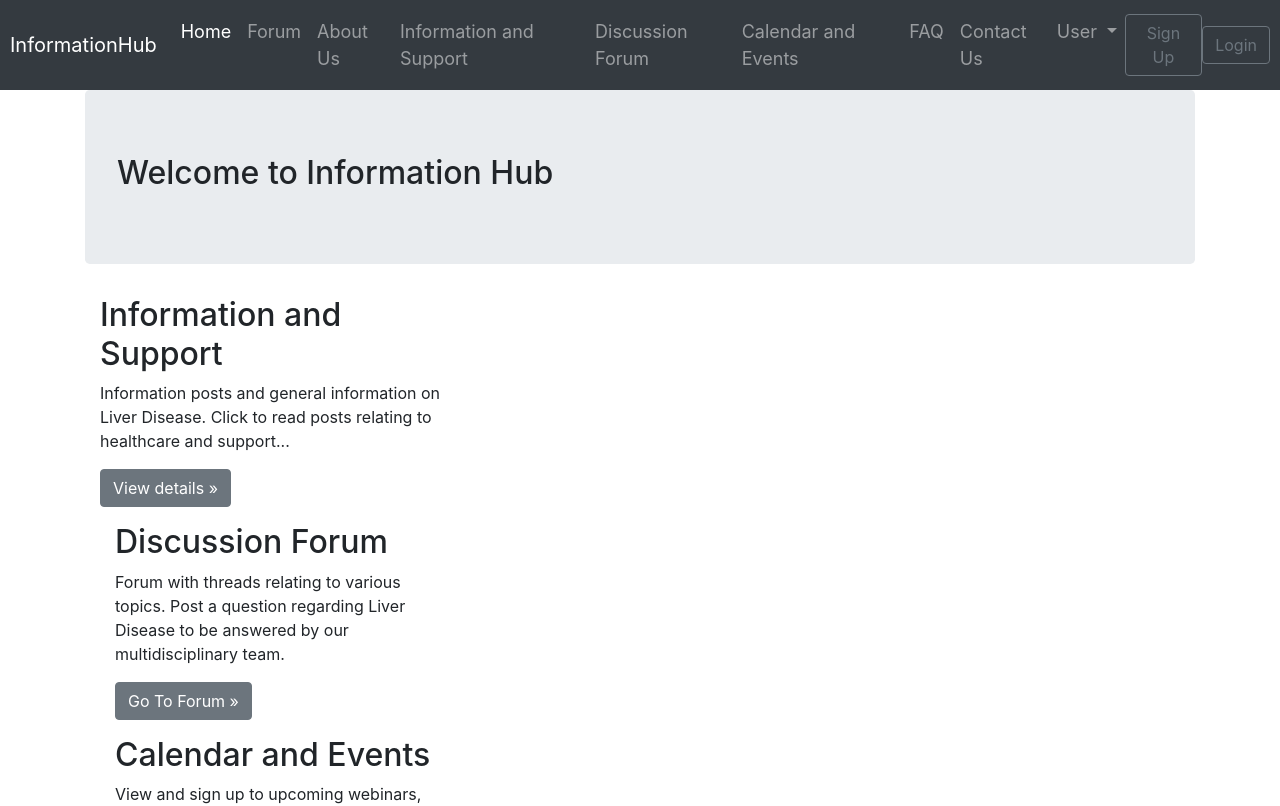
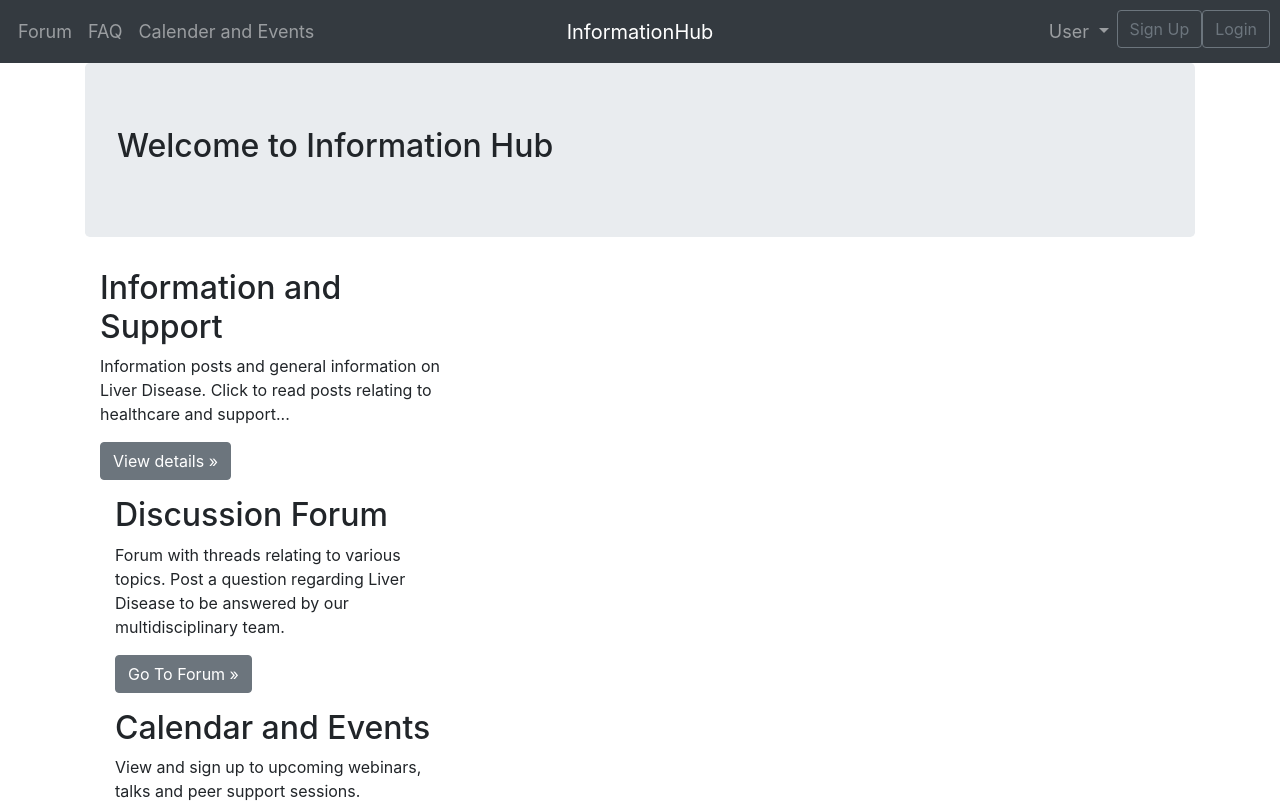
Before and after one commit to cmsalser/Information-Hub, an Angular app in the folder src/main/front-end/: page /home in a window 1280 px wide. Shown: the top 806 px of the page. Built offline with nearby package versions, Linux system fonts and the light colour scheme.

Commit message:
Add Nav bar and footer
Clean Nav bar with footer for contact us page

```diff
--- a/src/main/front-end/src/app/app.component.css
+++ b/src/main/front-end/src/app/app.component.css
@@ -45,3 +45,8 @@ nav {
 .header-title:hover {
   text-decoration: none;
 }
+
+.content {
+  min-height: calc(100vh - 111px);
+  /* 48px footer + 63px header */
+}
--- a/src/main/front-end/src/app/app.component.html
+++ b/src/main/front-end/src/app/app.component.html
@@ -71,40 +71,34 @@
 
 <!-- // -------------------- -->
 
-
-<!--navigation bar-->
-<nav class="navbar navbar-dark navbar-expand-lg bg-dark">
-  <a class="navbar-brand" href="#" >InformationHub</a>
-  <ul class="navbar-nav">
-    <li class="nav-item active">
-      <a class="nav-link" class="nav-link" routerLinkActive="active" routerLink="/home">Home <span class="sr-only">(current)</span></a>
-    </li>
+<nav class="navbar navbar-expand-md navbar-dark bg-dark">
+  <div class="navbar-collapse collapse w-100 order-1 order-md-0 dual-collapse2">
+    <ul class="navbar-nav mr-auto">
       <li class="nav-item">
         <a class="nav-link" href="/forum">Forum</a>
       </li>
       <li class="nav-item">
-      <a class="nav-link" href="#">About Us</a>
+        <a class="nav-link" href="/faq">FAQ</a>
       </li>
       <li class="nav-item">
-      <a class="nav-link" href="#">Information and Support</a>
+        <a class="nav-link" href="#">Calender and Events</a>
       </li>
-    <li class="nav-item">
-      <a class="nav-link" href="#">Discussion Forum</a>
-    </li>
-    <li class="nav-item">
-      <a class="nav-link" href="#">Calendar and Events</a>
-    </li>
-    <li class="nav-item">
-      <a class="nav-link" routerLinkActive="active" routerLink="/faq">FAQ</a>
-    </li>
-    <li class="nav-item">
-      <a class="nav-link" href="#">Contact Us</a>
-    </li>
+    </ul>
+  </div>
+  <div class="mx-auto order-0">
+    <a class="navbar-brand mx-auto" href="/home">InformationHub</a>
+    <button class="navbar-toggler" type="button" data-toggle="collapse" data-target=".dual-collapse2">
+      <span class="navbar-toggler-icon"></span>
+    </button>
+  </div>
+  <div class="navbar-collapse collapse w-100 order-3 dual-collapse2">
+    <ul class="navbar-nav ml-auto">
 
       <!-- User : drop down button in navigation bar-->
 
       <li class="nav-item dropdown">
-      <a class="nav-link dropdown-toggle" href="#" id="navbarDropdown" role="button" data-toggle="dropdown" aria-haspopup="true" aria-expanded="false">
+        <a class="nav-link dropdown-toggle" href="#" id="navbarDropdown" role="button" data-toggle="dropdown"
+          aria-haspopup="true" aria-expanded="false">
           User
         </a>
         <div class="dropdown-menu" aria-labelledby="navbarDropdown">
@@ -115,17 +109,24 @@
           <a class="dropdown-item" href="#">Help</a>
         </div>
       </li>
-  </ul>
-  <div class="nav-item">
+      <li class="nav-item">
         <a class="btn btn-outline-secondary" routerLinkActive="active" routerLink="/sign-up">Sign Up</a>
-  </div>
-  <div class="nav-item">
+      </li>
+      <li class="nav-item">
         <div *ngIf="authenticated(); then thenBlock else elseBlock"></div>
         <ng-template #thenBlock><a class="btn btn-outline-secondary" (click)="logout()">Logout</a></ng-template>
-    <ng-template #elseBlock><a class="btn btn-outline-secondary" routerLinkActive="active" routerLink="/auth">Login</a></ng-template>
+        <ng-template #elseBlock><a class="btn btn-outline-secondary" routerLinkActive="active"
+            routerLink="/auth">Login</a>
+        </ng-template>
+      </li>
+    </ul>
   </div>
 </nav>
 
-<div class="container">
+<div class="container content">
   <router-outlet></router-outlet>
 </div>
+
+<footer style="background-color: rgba(77, 62, 62, 0.2);">
+      <a class="btn bg-transparent btn-lg btn-block" href="/forum" role="button">Contact Us</a>
+</footer>
```
Lines whose indentation alone changed are shown as unchanged.
